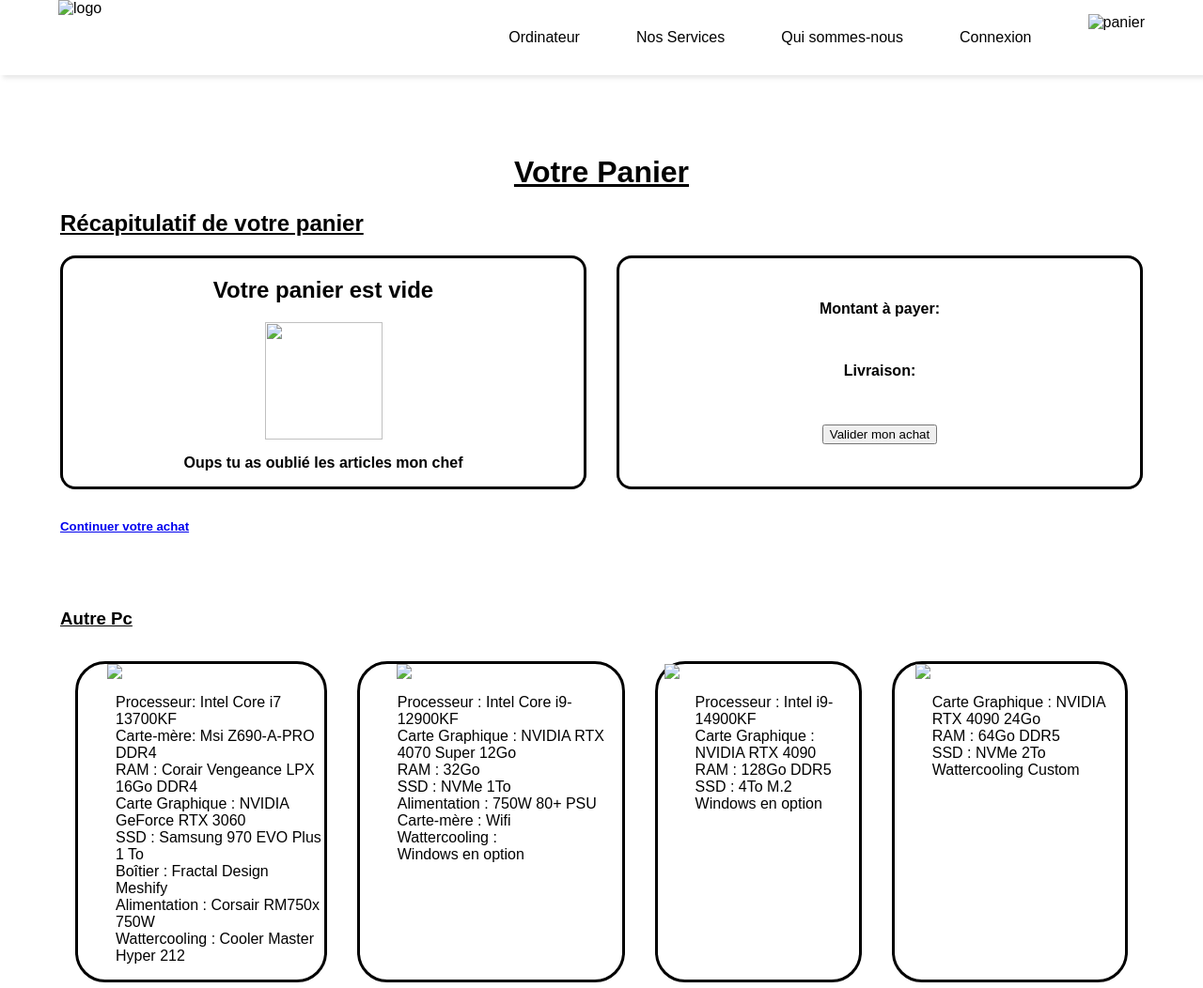
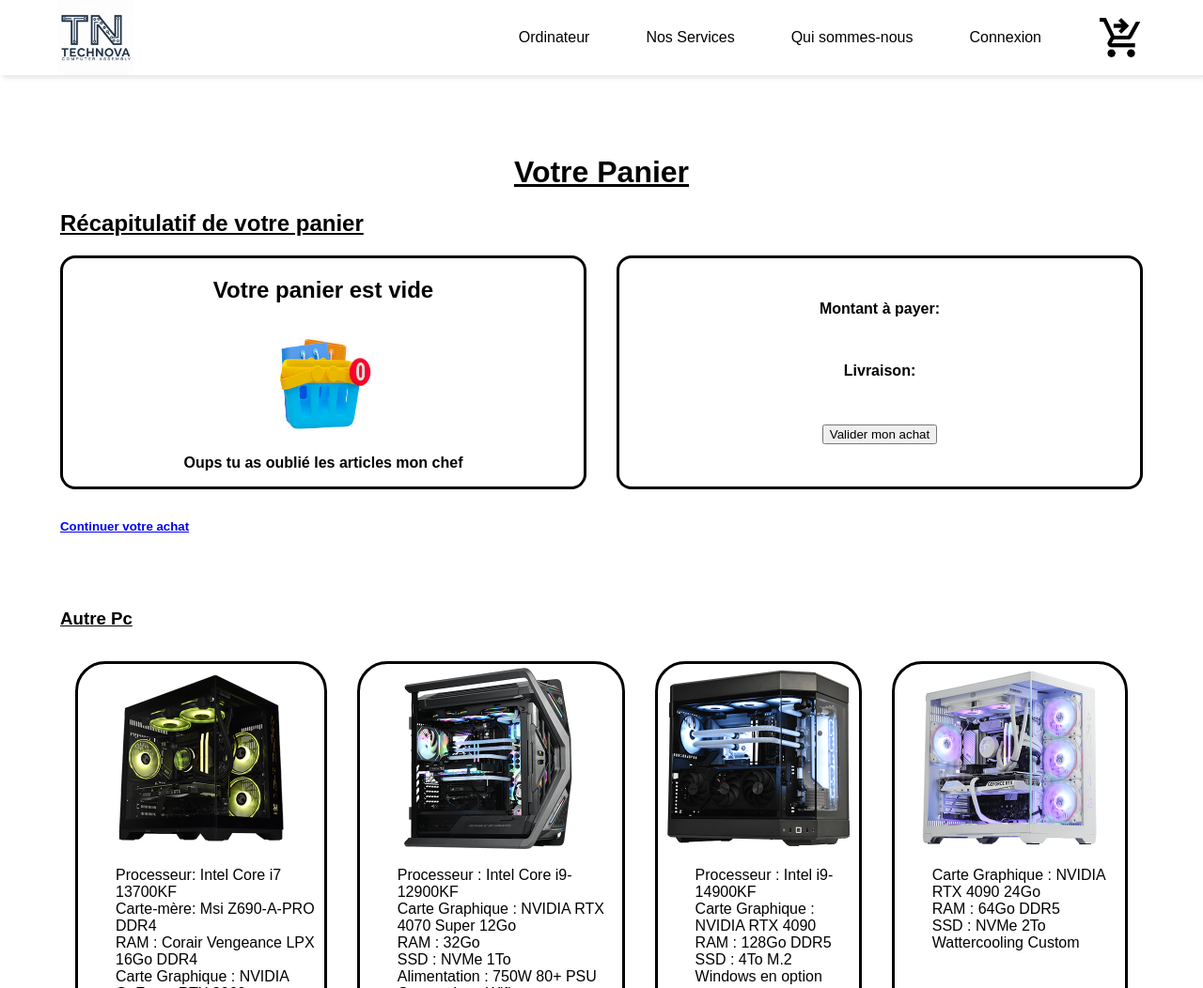
Before and after one commit to LucasStamper/projet-tech-nova, a plain HTML site: page Panier-TechNova.html in a window 1280 px wide. Shown: the top 1052 px of the page at 94% size. Drawn offline with Linux system fonts and the light colour scheme.

Commit message:
Update Panier-TechNova.html

```diff
--- a/Panier-TechNova.html
+++ b/Panier-TechNova.html
@@ -14,7 +14,7 @@
 
     <a href="Page d'acceuil2.html">
     <img
-      src="Assets/a-logo-for-a-fictional-tech-company-called-technov-DkSt4QpYSie4zRoIz3Yzwg-MrbDCyQSQ8yABMGDfqhgHw.png"
+      src="a-logo-for-a-fictional-tech-company-called-technov-DkSt4QpYSie4zRoIz3Yzwg-MrbDCyQSQ8yABMGDfqhgHw.png"
       alt="logo" height="80" /></a>
 
     <ul class="nav-links"></ul>
@@ -23,7 +23,7 @@
     <li><a href="qui.html">Qui sommes-nous</a></li>
     <li><a href="login.html">Connexion</a></li>
     <li>
-      <a href="Page d'acceuil.html"><img id="panier" src="./Assets/shop.png" alt="panier" height="50" /></a>
+      <a href="Page d'acceuil.html"><img id="panier" src="shop.png" alt="panier" height="50" /></a>
     </li>
     </ul>
 
@@ -61,7 +61,7 @@
         <div class="left">
           <h2>Votre panier est vide</h2>
 
-          <img src="Assets/telechargement.jpg" alt="" height="125px" width="125px" />
+          <img src="telechargement.jpg" alt="" height="125px" width="125px" />
           <p><strong>Oups tu as oublié les articles mon chef</strong></p>
         </div>
 
@@ -82,7 +82,7 @@
 
       <div class="pc-list">
         <div class="pc">
-          <img src="Assets/20241008171249_falcon_cyb_400.png" width="200px" />
+          <img src="20241008171249_falcon_cyb_400.png" width="200px" />
 
           <ul>
             <li>Processeur: Intel Core i7 13700KF</li>
@@ -97,7 +97,7 @@
         </div>
 
         <div class="pc">
-          <img src="Assets/20241025141606_edge_iso_cyb_400-min.webp" width="200px" />
+          <img src="20241025141606_edge_iso_cyb_400-min.webp" width="200px" />
 
           <ul>
             <li>Processeur : Intel Core i9-12900KF</li>
@@ -112,7 +112,7 @@
         </div>
 
         <div class="pc">
-          <img src="Assets/20241114101142_shadow_knight_iso_cyb_400-min.webp" width="200px" />
+          <img src="20241114101142_shadow_knight_iso_cyb_400-min.webp" width="200px" />
 
           <ul>
             <li>Processeur : Intel i9-14900KF</li>
@@ -124,7 +124,7 @@
         </div>
 
         <div class="pc">
-          <img src="Assets/20241008171132_winter_iso_cyb_400-min.webp" width="200px" />
+          <img src="20241008171132_winter_iso_cyb_400-min.webp" width="200px" />
 
           <ul>
             <li>Carte Graphique : NVIDIA RTX 4090 24Go</li>
```
